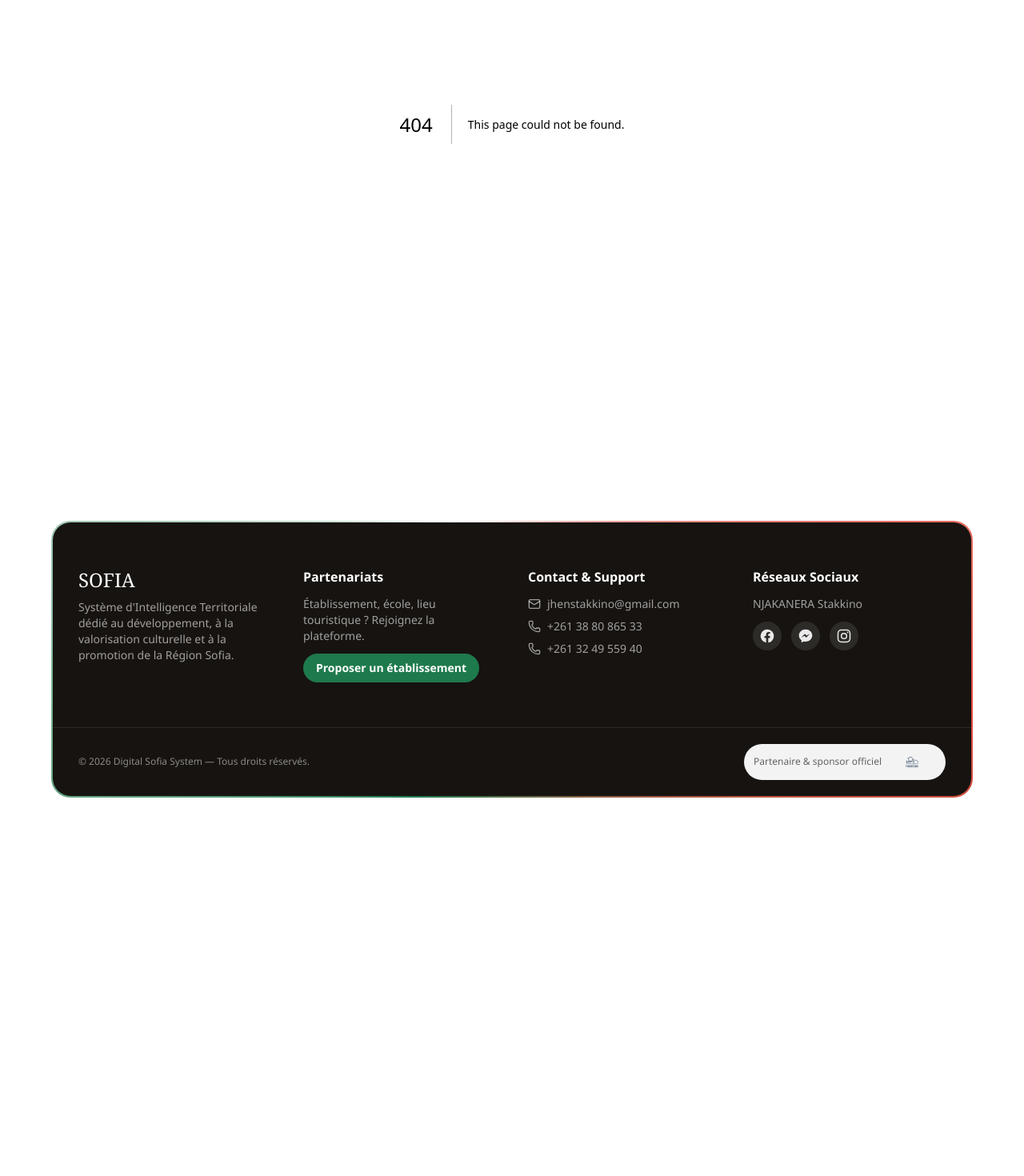
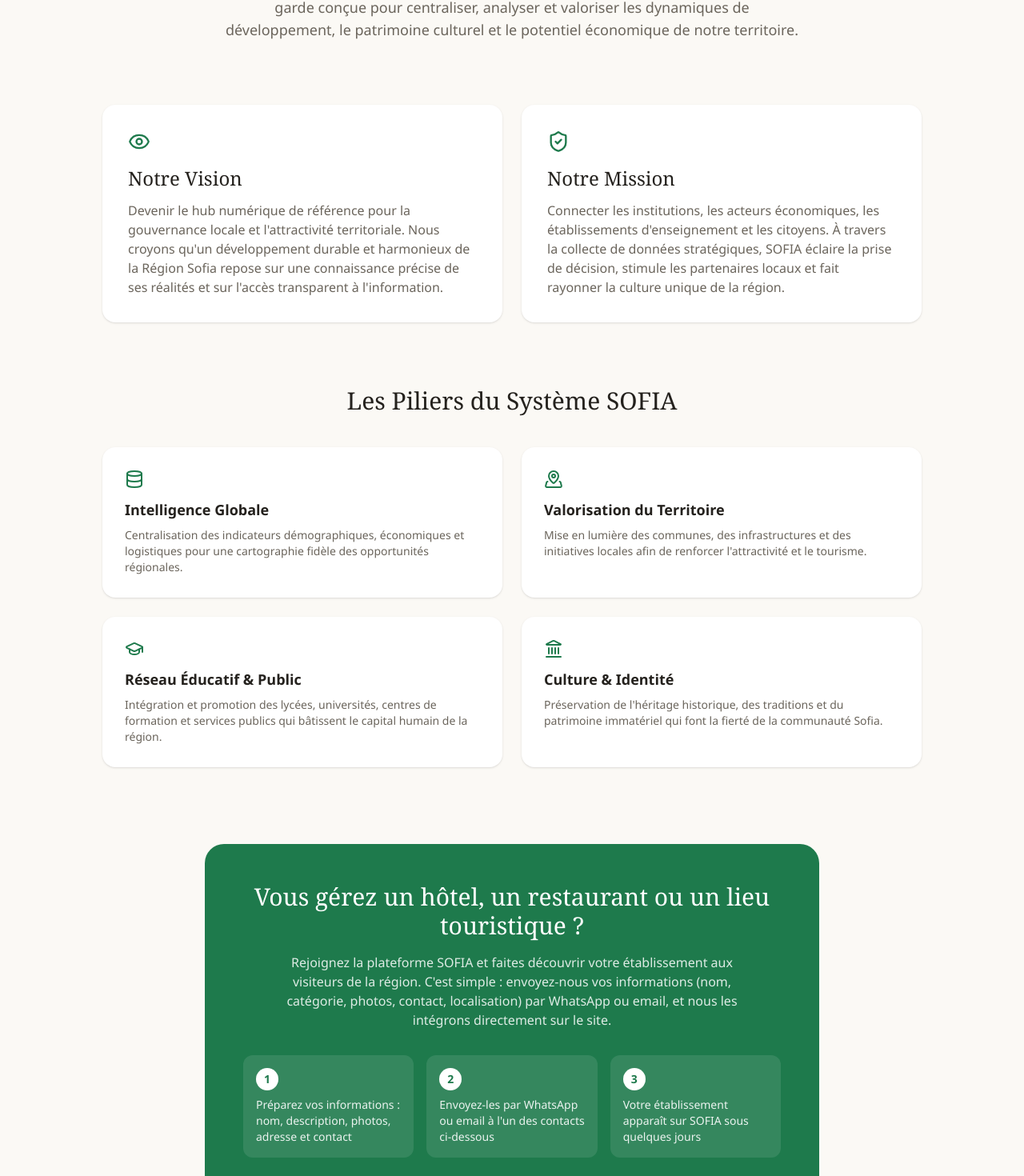
Before and after one commit to Stakkino/region_sofia, a Next.js app in the folder front/: page /a-propos in a window 1280 px wide. Before the commit this address had no page. Shown: the part 311-1781 px from the top of the page at 80% size. Before the commit the page ends 1324 px from the top, so only its background shows below. Built offline with nearby package versions, Linux system fonts and the light colour scheme.

Commit message:
mise a jours october 17

```diff
--- /dev/null
+++ b/front/src/app/a-propos/page.tsx
@@ -0,0 +1,147 @@
+import { Eye, ShieldCheck, Database, MapPinned, GraduationCap, Landmark, Mail, Phone, MessageCircle } from "lucide-react";
+
+export default function AProposPage() {
+  return (
+    <main className="min-h-screen">
+      {/* Hero */}
+      <section className="px-6 pt-16 pb-20 text-center max-w-3xl mx-auto">
+        <p className="uppercase tracking-widest text-sm text-(--color-mada-vert) mb-3">
+          Découvrez notre mission
+        </p>
+        <h1 className="font-(family-name:--font-heading) text-4xl sm:text-5xl mb-5">
+          L&apos;Intelligence Territoriale au service de la{" "}
+          <span className="text-(--color-mada-rouge) italic">Région Sofia</span>
+        </h1>
+        <p className="text-(--color-muted) text-lg">
+          SOFIA (Système d&apos;Intelligence Territoriale) est une plateforme numérique
+          d&apos;avant-garde conçue pour centraliser, analyser et valoriser les dynamiques
+          de développement, le patrimoine culturel et le potentiel économique de notre territoire.
+        </p>
+      </section>
+
+      {/* Vision / Mission */}
+      <section className="px-6 mb-20">
+        <div className="max-w-5xl mx-auto grid sm:grid-cols-2 gap-6">
+          <div className="bg-white rounded-2xl p-8 shadow-sm">
+            <Eye className="text-(--color-mada-vert) mb-4" size={28} />
+            <h2 className="font-(family-name:--font-heading) text-2xl mb-3">Notre Vision</h2>
+            <p className="text-(--color-muted)">
+              Devenir le hub numérique de référence pour la gouvernance locale et
+              l&apos;attractivité territoriale. Nous croyons qu&apos;un développement
+              durable et harmonieux de la Région Sofia repose sur une connaissance
+              précise de ses réalités et sur l&apos;accès transparent à l&apos;information.
+            </p>
+          </div>
+          <div className="bg-white rounded-2xl p-8 shadow-sm">
+            <ShieldCheck className="text-(--color-mada-vert) mb-4" size={28} />
+            <h2 className="font-(family-name:--font-heading) text-2xl mb-3">Notre Mission</h2>
+            <p className="text-(--color-muted)">
+              Connecter les institutions, les acteurs économiques, les établissements
+              d&apos;enseignement et les citoyens. À travers la collecte de données
+              stratégiques, SOFIA éclaire la prise de décision, stimule les partenaires
+              locaux et fait rayonner la culture unique de la région.
+            </p>
+          </div>
+        </div>
+      </section>
+
+      {/* Les 4 Piliers */}
+      <section className="px-6 mb-24">
+        <div className="max-w-5xl mx-auto">
+          <h2 className="font-(family-name:--font-heading) text-3xl text-center mb-10">
+            Les Piliers du Système SOFIA
+          </h2>
+          <div className="grid sm:grid-cols-2 gap-6">
+            <Pilier
+              icon={<Database size={24} />}
+              titre="Intelligence Globale"
+              texte="Centralisation des indicateurs démographiques, économiques et logistiques pour une cartographie fidèle des opportunités régionales."
+            />
+            <Pilier
+              icon={<MapPinned size={24} />}
+              titre="Valorisation du Territoire"
+              texte="Mise en lumière des communes, des infrastructures et des initiatives locales afin de renforcer l'attractivité et le tourisme."
+            />
+            <Pilier
+              icon={<GraduationCap size={24} />}
+              titre="Réseau Éducatif & Public"
+              texte="Intégration et promotion des lycées, universités, centres de formation et services publics qui bâtissent le capital humain de la région."
+            />
+            <Pilier
+              icon={<Landmark size={24} />}
+              titre="Culture & Identité"
+              texte="Préservation de l'héritage historique, des traditions et du patrimoine immatériel qui font la fierté de la communauté Sofia."
+            />
+          </div>
+        </div>
+      </section>
+
+      {/* Proposer un lieu */}
+      <section id="proposer" className="px-6 pb-24">
+        <div className="max-w-3xl mx-auto bg-(--color-mada-vert) rounded-3xl p-8 sm:p-12 text-white text-center">
+          <h2 className="font-(family-name:--font-heading) text-3xl mb-4">
+            Vous gérez un hôtel, un restaurant ou un lieu touristique ?
+          </h2>
+          <p className="text-white/85 mb-8 max-w-xl mx-auto">
+            Rejoignez la plateforme SOFIA et faites découvrir votre établissement aux
+            visiteurs de la région. C&apos;est simple : envoyez-nous vos informations
+            (nom, catégorie, photos, contact, localisation) par WhatsApp ou email,
+            et nous les intégrons directement sur le site.
+          </p>
+
+          <div className="grid sm:grid-cols-3 gap-4 text-left mb-8">
+            <Step numero="1" texte="Préparez vos informations : nom, description, photos, adresse et contact" />
+            <Step numero="2" texte="Envoyez-les par WhatsApp ou email à l'un des contacts ci-dessous" />
+            <Step numero="3" texte="Votre établissement apparaît sur SOFIA sous quelques jours" />
+          </div>
+
+          <div className="flex flex-col sm:flex-row gap-3 justify-center">
+            <a
+              href="mailto:jhenstakkino@gmail.com"
+              className="flex items-center justify-center gap-2 bg-white text-(--color-mada-vert) font-semibold px-6 py-3 rounded-full hover:bg-(--color-fond) transition-colors"
+            >
+              <Mail size={18} /> jhenstakkino@gmail.com
+            </a>
+            <a
+              href="https://wa.me/261388086533"
+              target="_blank"
+              rel="noopener noreferrer"
+              className="flex items-center justify-center gap-2 bg-white/15 border border-white/30 font-semibold px-6 py-3 rounded-full hover:bg-white/25 transition-colors"
+            >
+              <MessageCircle size={18} /> +261 38 80 865 33
+            </a>
+            <a
+              href="https://wa.me/261324955940"
+              target="_blank"
+              rel="noopener noreferrer"
+              className="flex items-center justify-center gap-2 bg-white/15 border border-white/30 font-semibold px-6 py-3 rounded-full hover:bg-white/25 transition-colors"
+            >
+              <Phone size={18} /> +261 32 49 559 40
+            </a>
+          </div>
+        </div>
+      </section>
+    </main>
+  );
+}
+
+function Pilier({ icon, titre, texte }: { icon: React.ReactNode; titre: string; texte: string }) {
+  return (
+    <div className="bg-white rounded-2xl p-7 shadow-sm">
+      <div className="text-(--color-mada-vert) mb-3">{icon}</div>
+      <h3 className="font-semibold text-lg mb-2">{titre}</h3>
+      <p className="text-sm text-(--color-muted)">{texte}</p>
+    </div>
+  );
+}
+
+function Step({ numero, texte }: { numero: string; texte: string }) {
+  return (
+    <div className="bg-white/10 rounded-xl p-4">
+      <span className="inline-flex items-center justify-center w-7 h-7 rounded-full bg-white text-(--color-mada-vert) font-bold text-sm mb-2">
+        {numero}
+      </span>
+      <p className="text-sm text-white/90">{texte}</p>
+    </div>
+  );
+}
```
